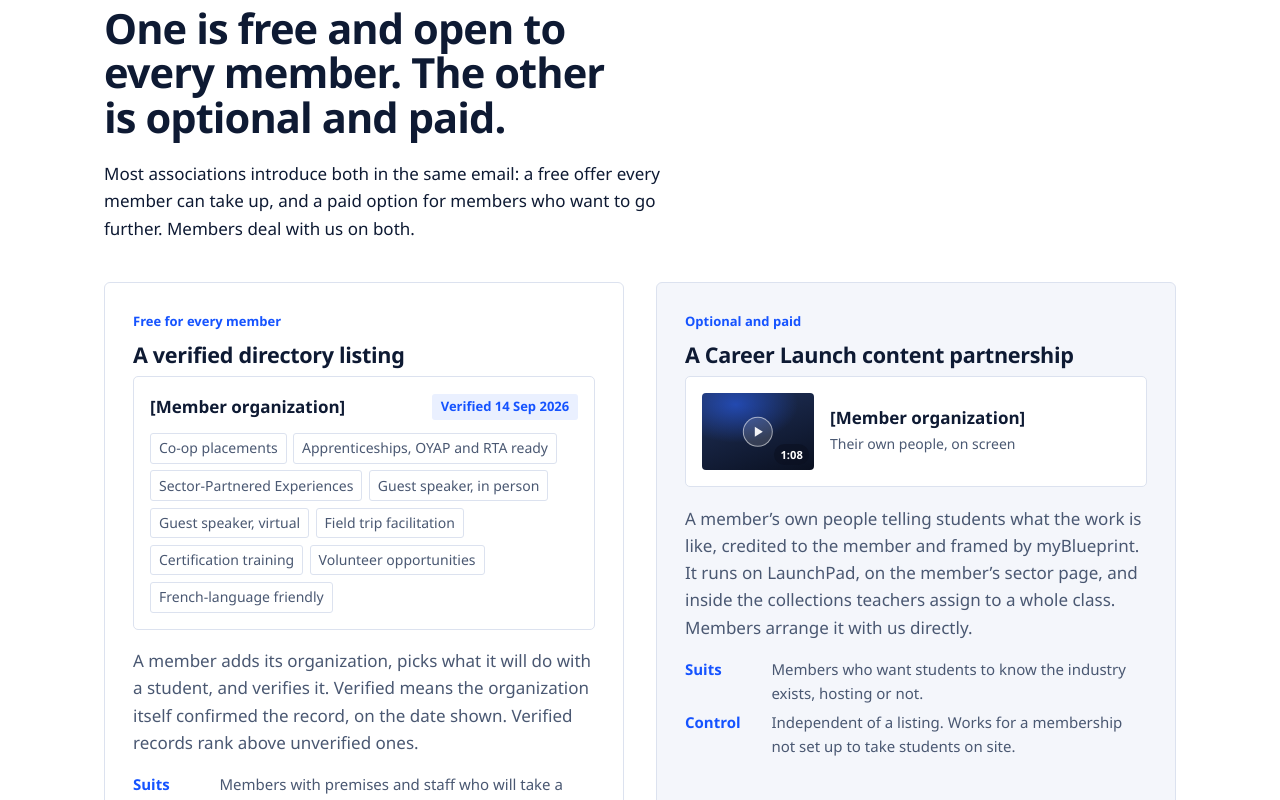
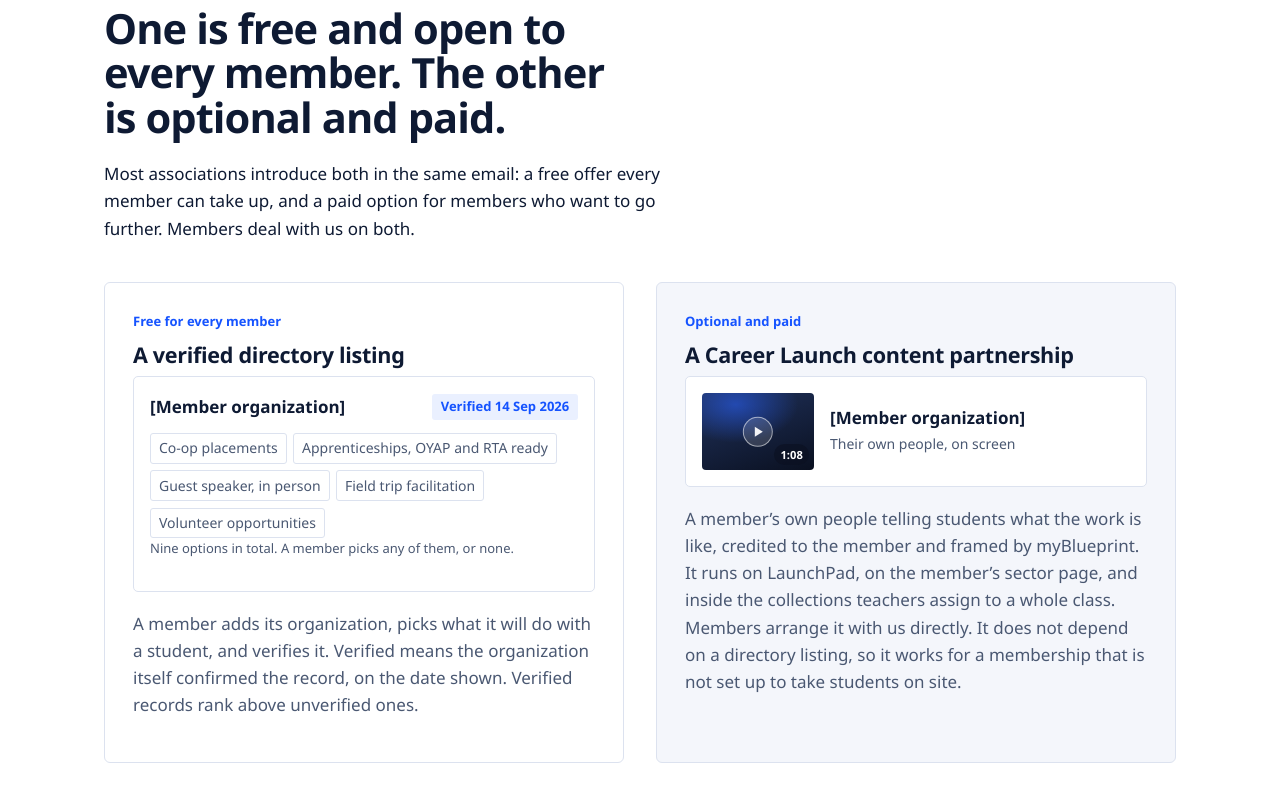
Before and after one commit to gilpages/career-launch-industry-partner, a plain HTML site: page associations/index.html in a window 1280 px wide. Shown: the part 3076-3876 px from the top of the page. Drawn offline with Linux system fonts and the light colour scheme; a web font is replaced by a local one.

Commit message:
Add files via upload

```diff
--- a/associations/index.html
+++ b/associations/index.html
@@ -81,6 +81,8 @@ section.tint{background:var(--surface)}
   border-radius:6px 6px 0 0;position:sticky;top:calc(4.5rem + env(safe-area-inset-top,0px));z-index:20}
 .tabs button{flex:1 1 0;min-width:0;text-align:center}
 @media (max-width:40rem){.tabs button{padding:.85rem .5rem;font-size:.875rem}}
+.t-long{display:none}
+@media (min-width:46rem){.t-short{display:none}.t-long{display:inline}}
 .tabs button{appearance:none;border:0;background:transparent;cursor:pointer;font:inherit;font-weight:700;
   font-size:.9375rem;color:var(--soft);padding:1rem 1.25rem;border-bottom:3px solid transparent}
 .tabs button[aria-selected="true"]{color:var(--ink);border-bottom-color:var(--blue)}
@@ -150,6 +152,7 @@ section.tint{background:var(--surface)}
 .offer h3{font-size:1.35rem;font-weight:900;letter-spacing:-.015em}
 .offer p{color:var(--soft);margin:0 0 1rem}
 .minirec{border:1px solid var(--line);border-radius:5px;padding:1rem;margin:0 0 1.1rem;background:var(--paper)}
+.chipnote{margin:.8rem 0 0;font-size:.8125rem;color:var(--soft)}
 .minirec-head{display:flex;flex-wrap:wrap;gap:.5rem;align-items:center;justify-content:space-between;margin-bottom:.8rem}
 .minirec-head b{font-weight:900;font-size:1.0625rem}
 .minirec-head .state{margin-top:0}
@@ -160,9 +163,6 @@ section.tint{background:var(--surface)}
   background:rgba(10,16,32,.6);border-radius:999px;padding:.1rem .4rem}
 .minitext b{display:block;font-weight:900;font-size:1.0625rem;line-height:1.25}
 .minitext span{font-size:.875rem;color:var(--soft)}
-.suits{display:grid;grid-template-columns:4.5rem 1fr;gap:.35rem .9rem;margin:0;font-size:.9375rem}
-.suits dt{font-weight:700;color:var(--blue-ink)}
-.suits dd{margin:0;color:var(--soft)}
 .bignums{display:grid;grid-template-columns:1fr;gap:1.1rem;margin:0 0 1.5rem;padding:0;list-style:none}
 @media (min-width:34rem){.bignums{grid-template-columns:repeat(3,1fr);gap:1.25rem}}
 .bignums li{border-top:2px solid var(--blue);padding-top:.6rem}
@@ -240,9 +240,9 @@ footer p{max-width:48rem}
 
     <div class="module">
       <div class="tabs" role="tablist" aria-label="What the association program does">
-        <button role="tab" id="t0" aria-controls="p0" aria-selected="true">Students</button>
-        <button role="tab" id="t1" aria-controls="p1" aria-selected="false">Schools</button>
-        <button role="tab" id="t2" aria-controls="p2" aria-selected="false">You</button>
+        <button role="tab" id="t0" aria-controls="p0" aria-selected="true"><span class="t-short">Students</span><span class="t-long">Students discover careers</span></button>
+        <button role="tab" id="t1" aria-controls="p1" aria-selected="false"><span class="t-short">Schools</span><span class="t-long">Schools find your members</span></button>
+        <button role="tab" id="t2" aria-controls="p2" aria-selected="false"><span class="t-short">You</span><span class="t-long">You show your impact</span></button>
       </div>
 
       <div class="panel" id="p0" role="tabpanel" aria-labelledby="t0">
@@ -428,17 +428,12 @@ footer p{max-width:48rem}
           </div>
           <ul class="chips">
             <li>Co-op placements</li><li>Apprenticeships, OYAP and RTA ready</li>
-            <li>Sector-Partnered Experiences</li><li>Guest speaker, in person</li>
-            <li>Guest speaker, virtual</li><li>Field trip facilitation</li>
-            <li>Certification training</li><li>Volunteer opportunities</li>
-            <li>French-language friendly</li>
+            <li>Guest speaker, in person</li><li>Field trip facilitation</li>
+            <li>Volunteer opportunities</li>
           </ul>
+          <p class="chipnote">Nine options in total. A member picks any of them, or none.</p>
         </div>
         <p>A member adds its organization, picks what it will do with a student, and verifies it. Verified means the organization itself confirmed the record, on the date shown. Verified records rank above unverified ones.</p>
-        <dl class="suits">
-          <dt>Suits</dt><dd>Members with premises and staff who will take a school’s call.</dd>
-          <dt>Control</dt><dd>A member picks what it offers, including nothing but visibility, and changes it any time.</dd>
-        </dl>
       </div>
       <div class="offer paid">
         <p class="tag">Optional and paid</p>
@@ -450,11 +445,7 @@ footer p{max-width:48rem}
             <span>Their own people, on screen</span>
           </div>
         </div>
-        <p>A member’s own people telling students what the work is like, credited to the member and framed by myBlueprint. It runs on LaunchPad, on the member’s sector page, and inside the collections teachers assign to a whole class. Members arrange it with us directly.</p>
-        <dl class="suits">
-          <dt>Suits</dt><dd>Members who want students to know the industry exists, hosting or not.</dd>
-          <dt>Control</dt><dd>Independent of a listing. Works for a membership not set up to take students on site.</dd>
-        </dl>
+        <p>A member’s own people telling students what the work is like, credited to the member and framed by myBlueprint. It runs on LaunchPad, on the member’s sector page, and inside the collections teachers assign to a whole class. Members arrange it with us directly. It does not depend on a directory listing, so it works for a membership that is not set up to take students on site.</p>
       </div>
     </div>
     <div class="callout">
```
